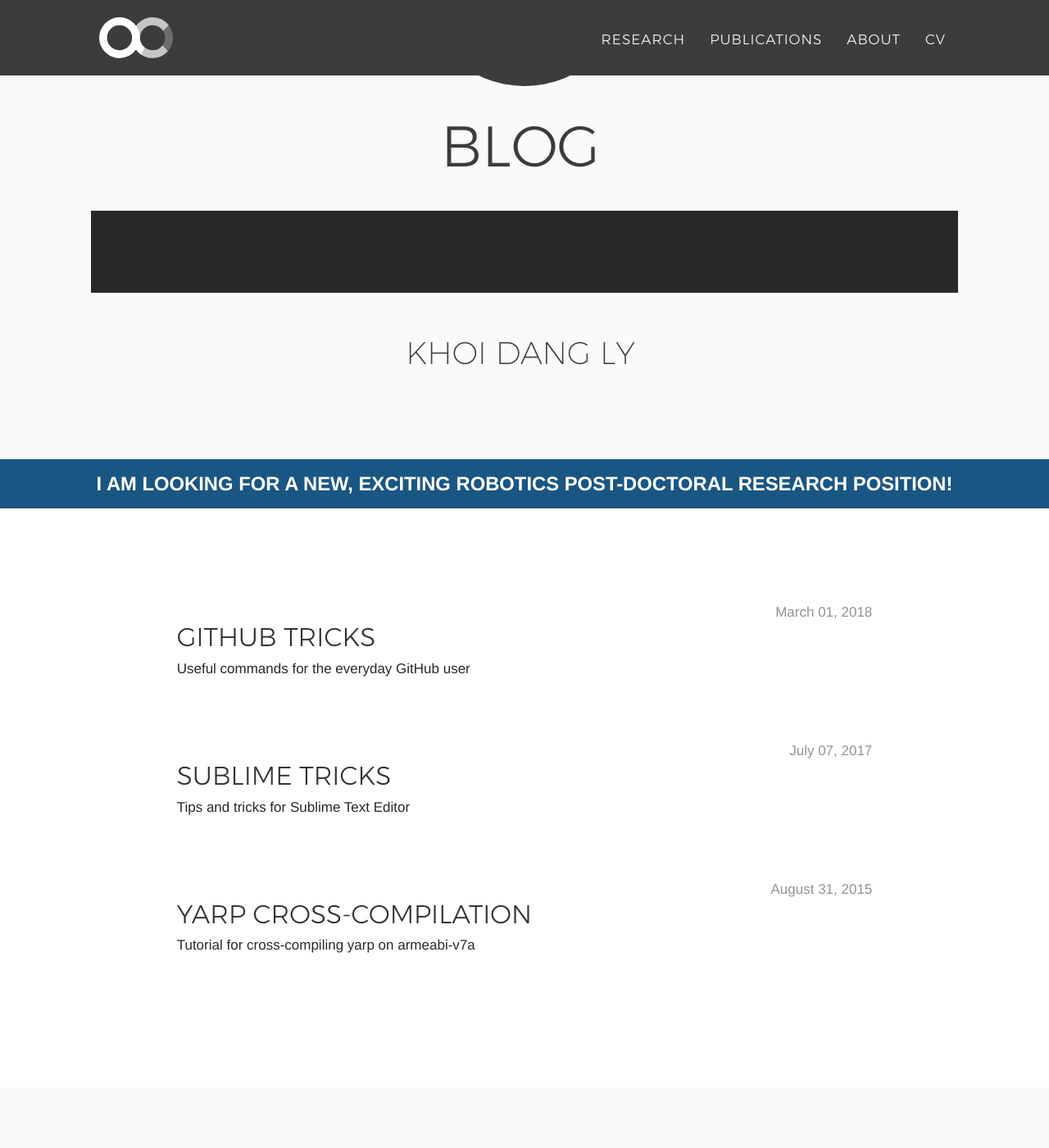
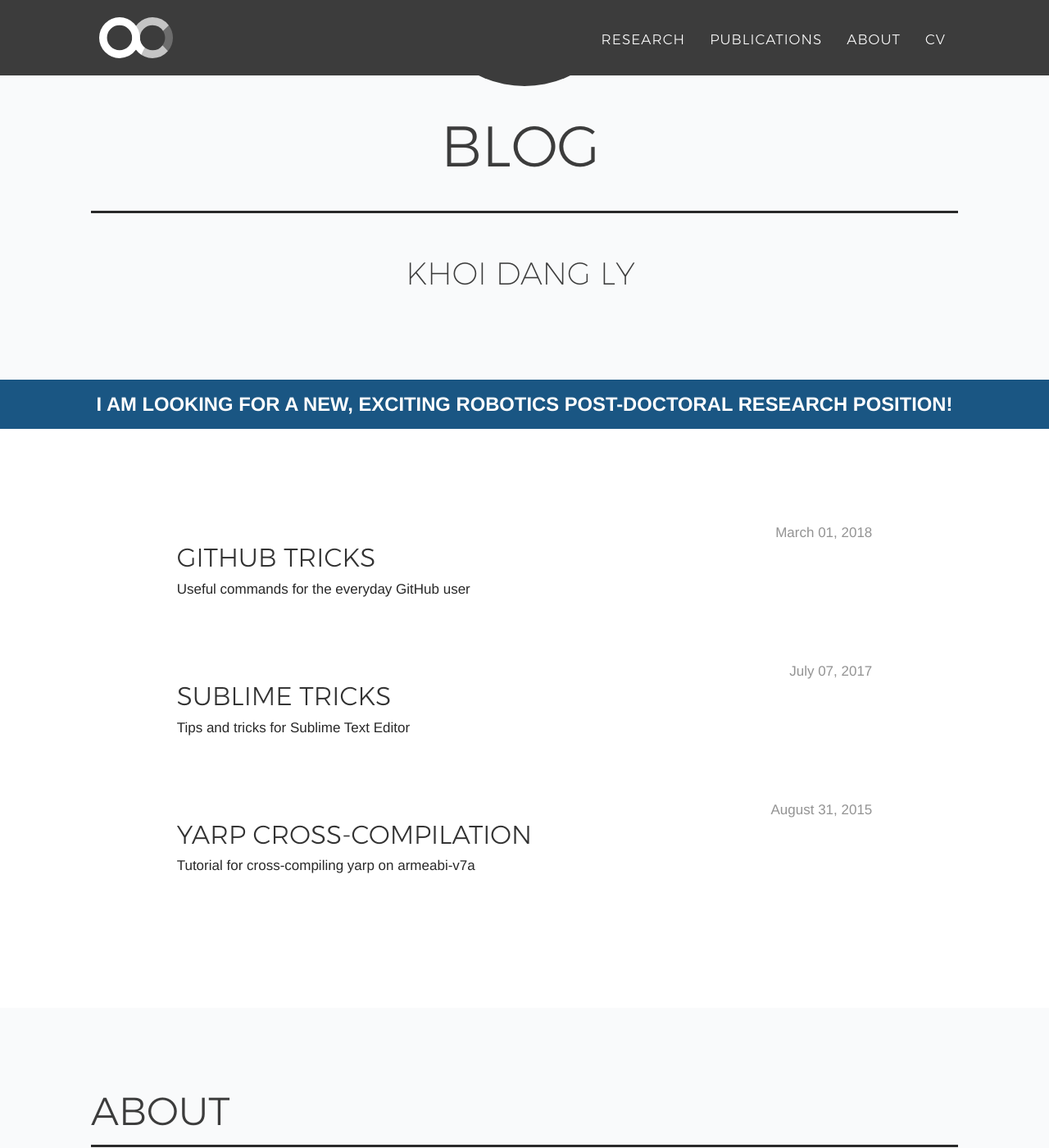
Before and after one commit to KhoiDLy/KhoiDLy.github.io, a Jekyll site: the page built from blog.html, in a window 1280 px wide and 1400 px high, scrolled down 331 px. Shown: the whole window at 82% size. Built offline with Jekyll 4.4.1, drawn with Linux system fonts in a browser that asks for light colours; nearby versions of some CDN libraries; some web fonts are replaced.

Commit message:
Update main.css

```diff
--- a/_includes/css/main.css
+++ b/_includes/css/main.css
@@ -190,7 +190,7 @@ hr.separating-line {
     border: 0;
     /*border-top: solid 5px;*/
     text-align: center;
-    border-top: 100px solid #{{ site.color.articletext }};
+    border-top: 3px solid #{{ site.color.articletext }};
 }
 
 header hr.separating-line {
```
